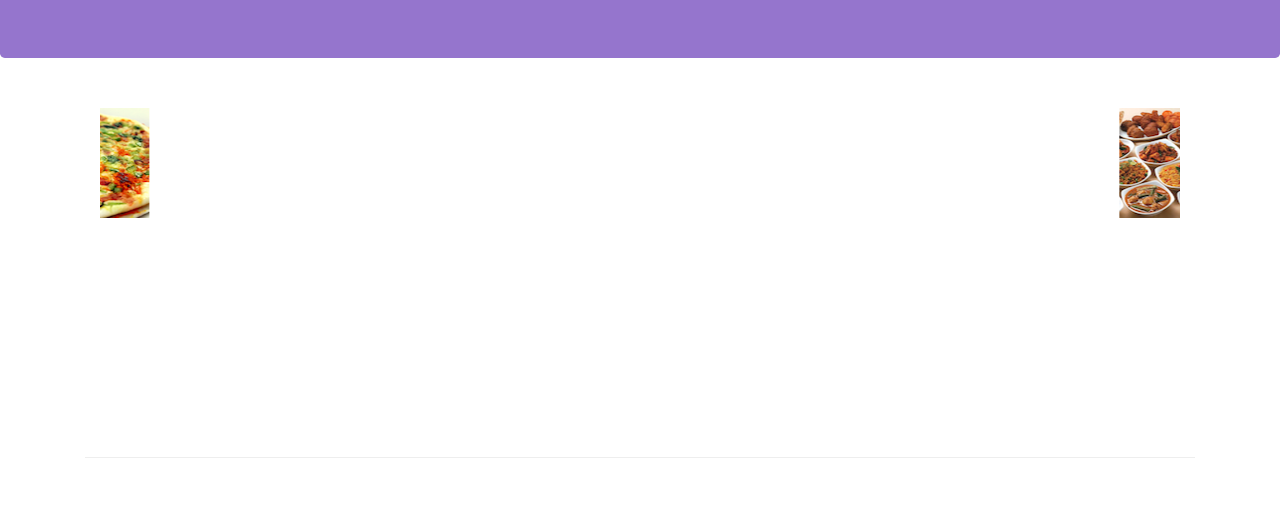
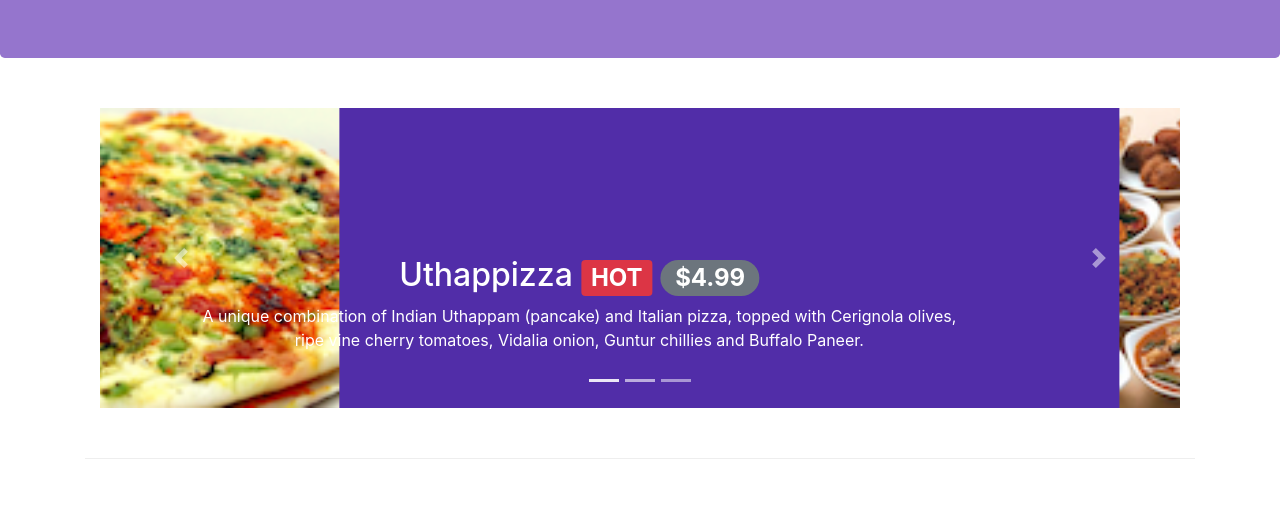
Before and after one commit to stepupgithub/Website-using-Bootstrap4, a website: page index.html in a window 1280 px wide. Shown: the part 276-800 px from the top of the page. Drawn offline with nearby package versions, Linux system fonts and the light colour scheme.

Commit message:
changed the styles.css file

```diff
--- a/css/styles.css
+++ b/css/styles.css
@@ -37,3 +37,25 @@ body{
  .navbar-dark {
       background-color: #512DA8;
  }
+
+ .tab-content {
+     border-left: 1px solid #ddd;
+     border-right: 1px solid #ddd;
+     border-bottom: 1px solid #ddd;
+     padding: 10px;
+ }
+
+ .carousel {
+     background:#512DA8;
+ }
+
+ .carousel-item {
+   height: 300px;
+ }
+
+ .carousel-item img {
+     position: absolute;
+     top: 0;
+     left: 0;
+     min-height: 300px;
+ }
```
